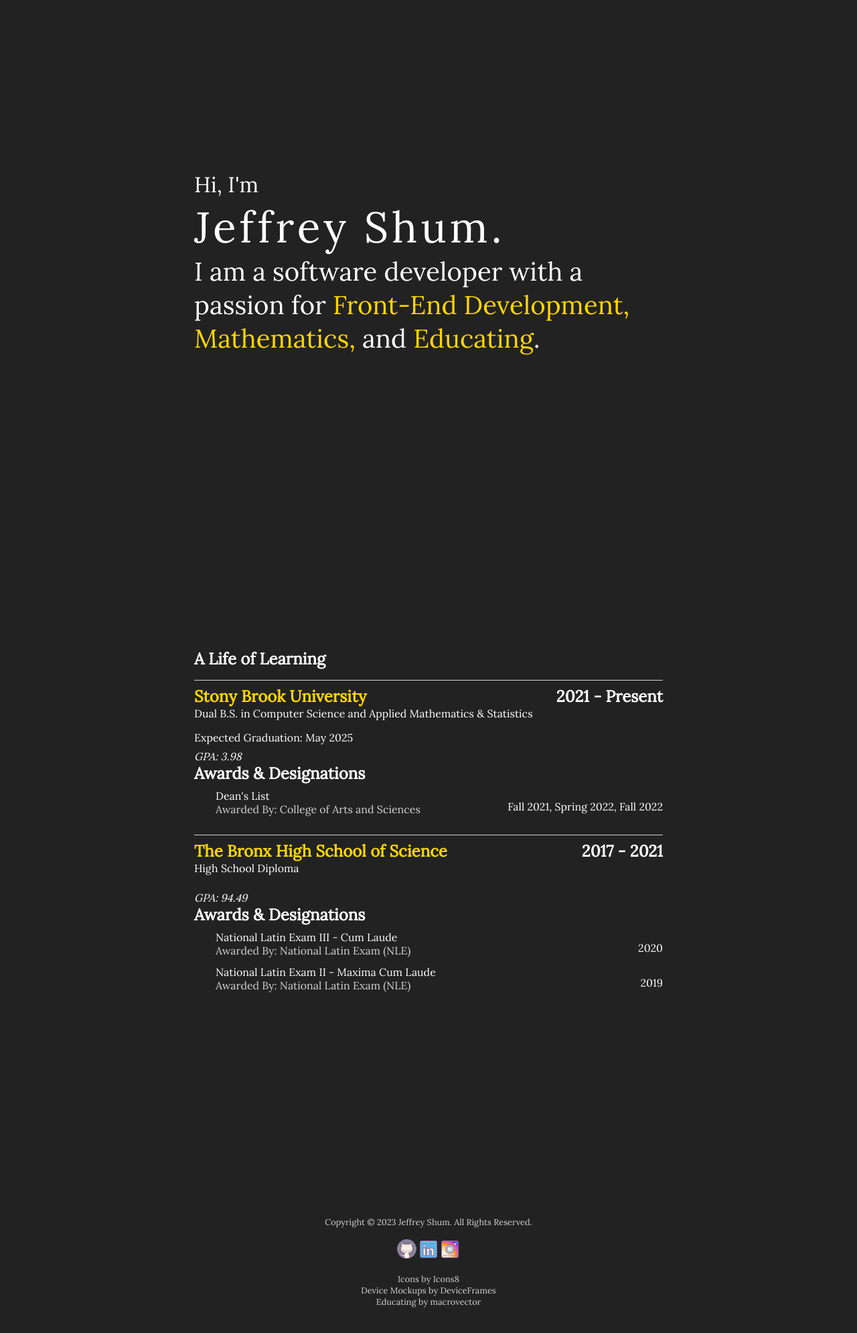
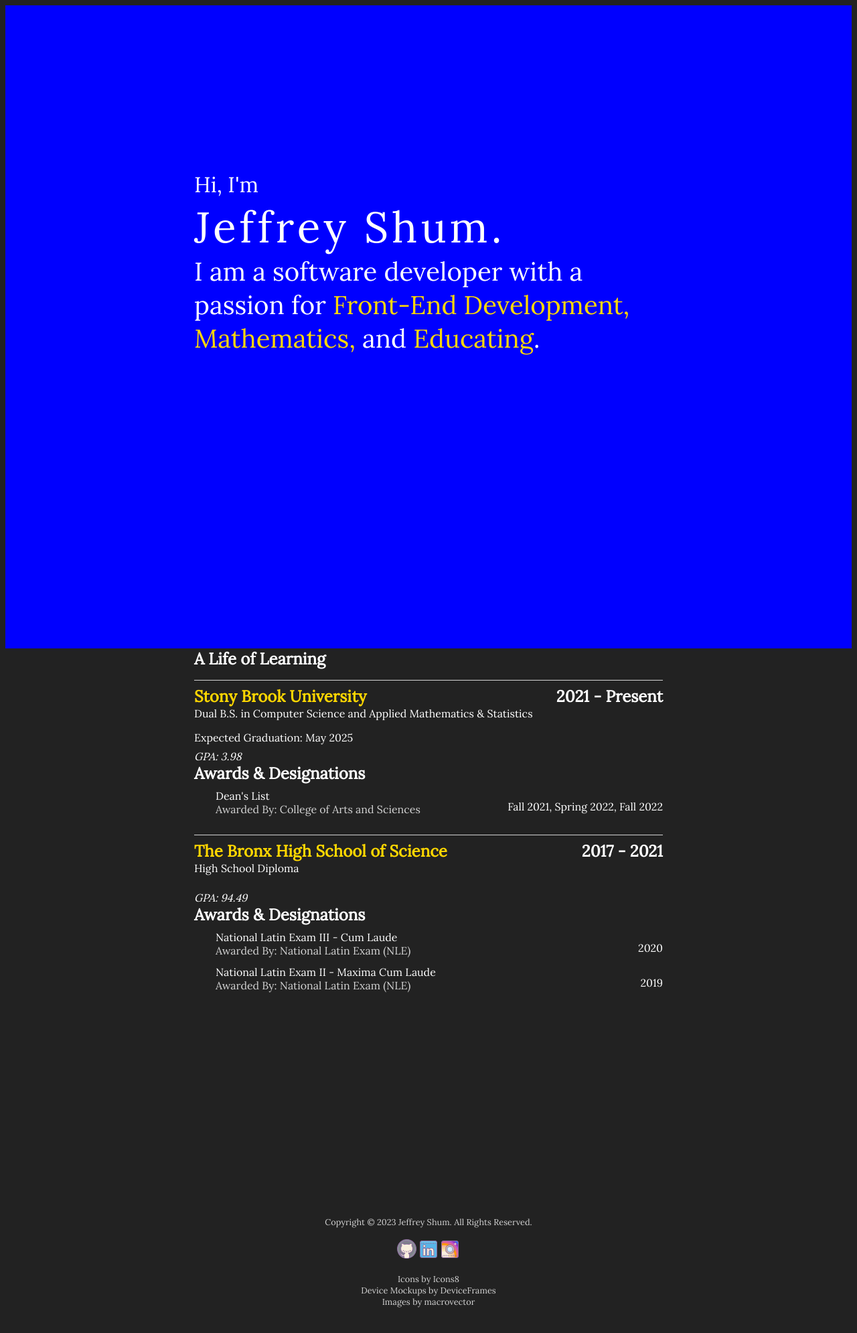
Before and after one commit to jeffreyshum/portfolio-v3, a React (Create React App) app: page / in a window 1280 px wide. Shown: the top 1990 px of the page at 67% size. Built offline with nearby package versions, Linux system fonts and the light colour scheme.

Commit message:
Updated Hero Section

```diff
--- a/src/Components/Footer/Footer.tsx
+++ b/src/Components/Footer/Footer.tsx
@@ -57,7 +57,7 @@ const Footer: FC = () => {
 				Device Mockups by DeviceFrames
 			</a>
 			<a href="https://www.freepik.com/free-vector/isometric-graduation-set-with-dancing-students-tossing-up-academic-hats-images-workplaces-school-building-vector-illustration_26760604.htm#query=isometric%20teacher&position=2&from_view=search&track=sph">
-				Educating by macrovector
+				Images by macrovector
 			</a>
 		</footer>
 	)
--- a/src/Components/Hero/Hero.module.css
+++ b/src/Components/Hero/Hero.module.css
@@ -1,11 +1,12 @@
 #hero {
-    min-height: 120vh;
+    min-height: max(50rem, 120vh);
     display: flex;
     align-items: center;
     flex-direction: column;
     padding-left: 5px;
     padding-right: 5px;
     font-size: calc(var(--font-size-hero-name)*0.6);
+    background-color: blue;
 }
 
 #splash {
@@ -31,10 +32,12 @@
     color: var(--font-color-highlight);
     display: inline-block;
     position: relative;
+    user-select: none;;
 }
 
 #imageContainer {
     position: relative;
+    height: auto;
 }
 
 .image {
```
Also changed, not shown: src/images/math.png.
